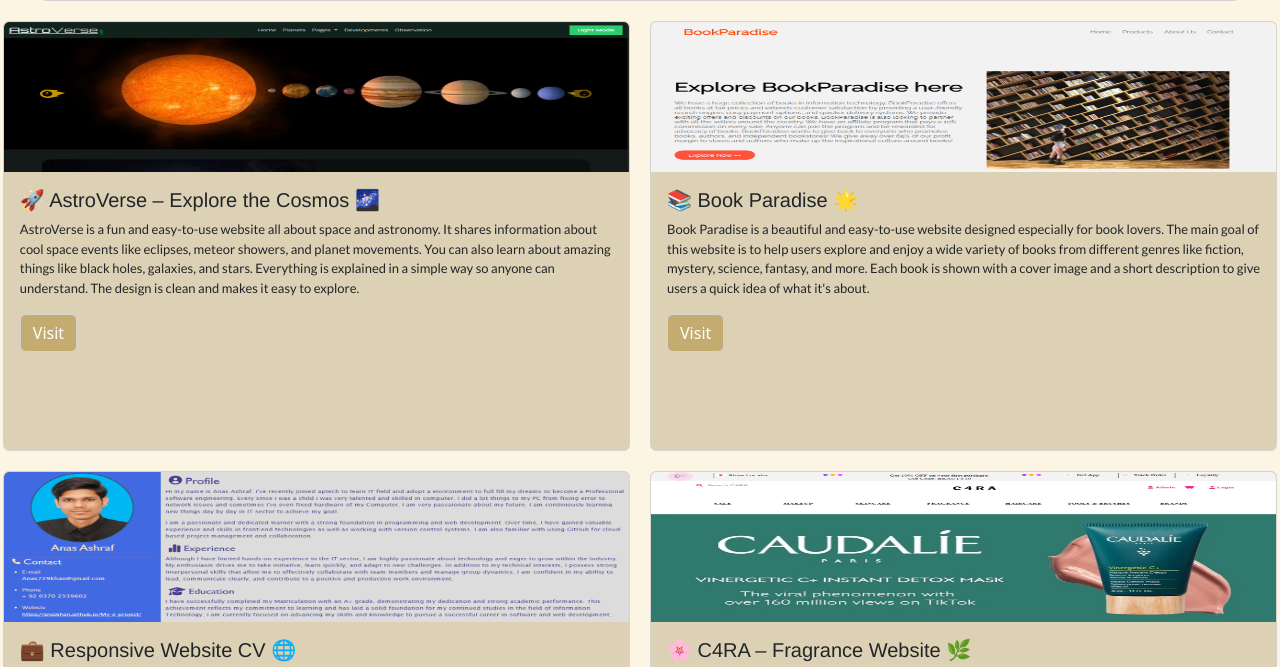
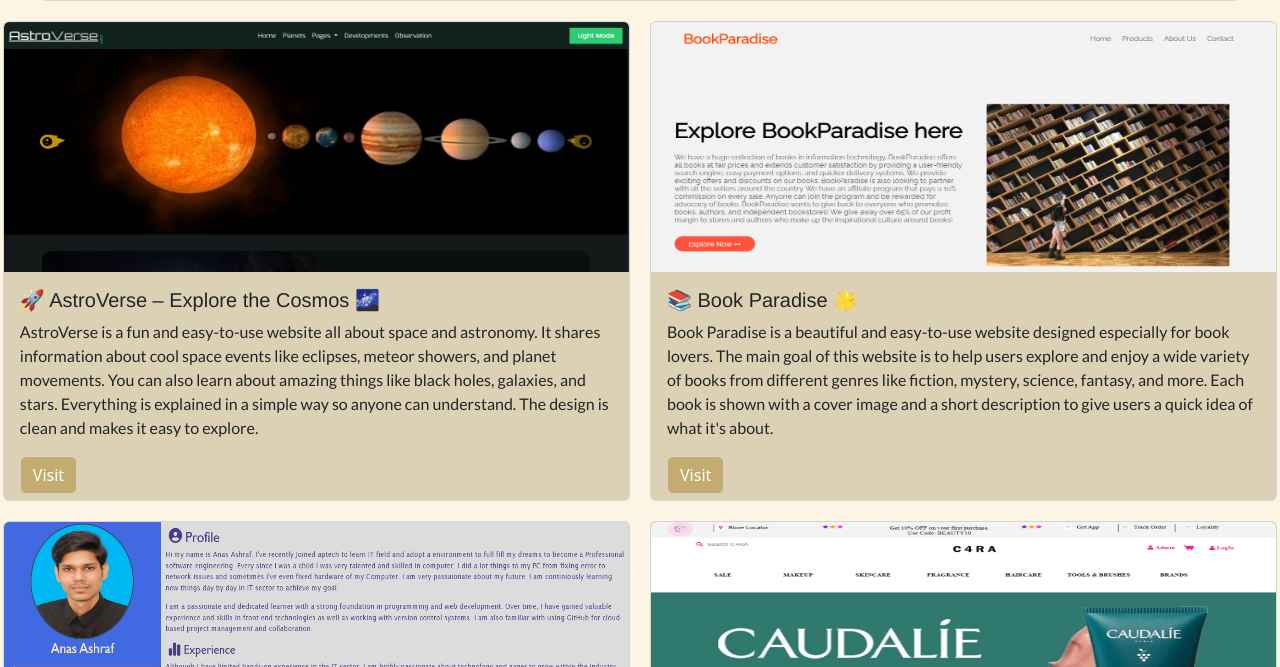
Before and after one commit to Ansskhan/My-Web-development, a plain HTML site: page skills.html in a window 1280 px wide. Shown: the part 95-762 px from the top of the page. Drawn offline with nearby package versions, Linux system fonts and the light colour scheme.

Commit message:
style fixed

```diff
--- a/style.css
+++ b/style.css
@@ -340,11 +340,11 @@ margin-top: 10px;
      font-size: 1.2rem;
    }
  }
- #cardCont .card{
+ .featured .container .card{
   height: 430px;
   font-size: small;
  }
- #cardCont .card img{
+.featured .container .card img{
   height: 150px;
  }
 
```
